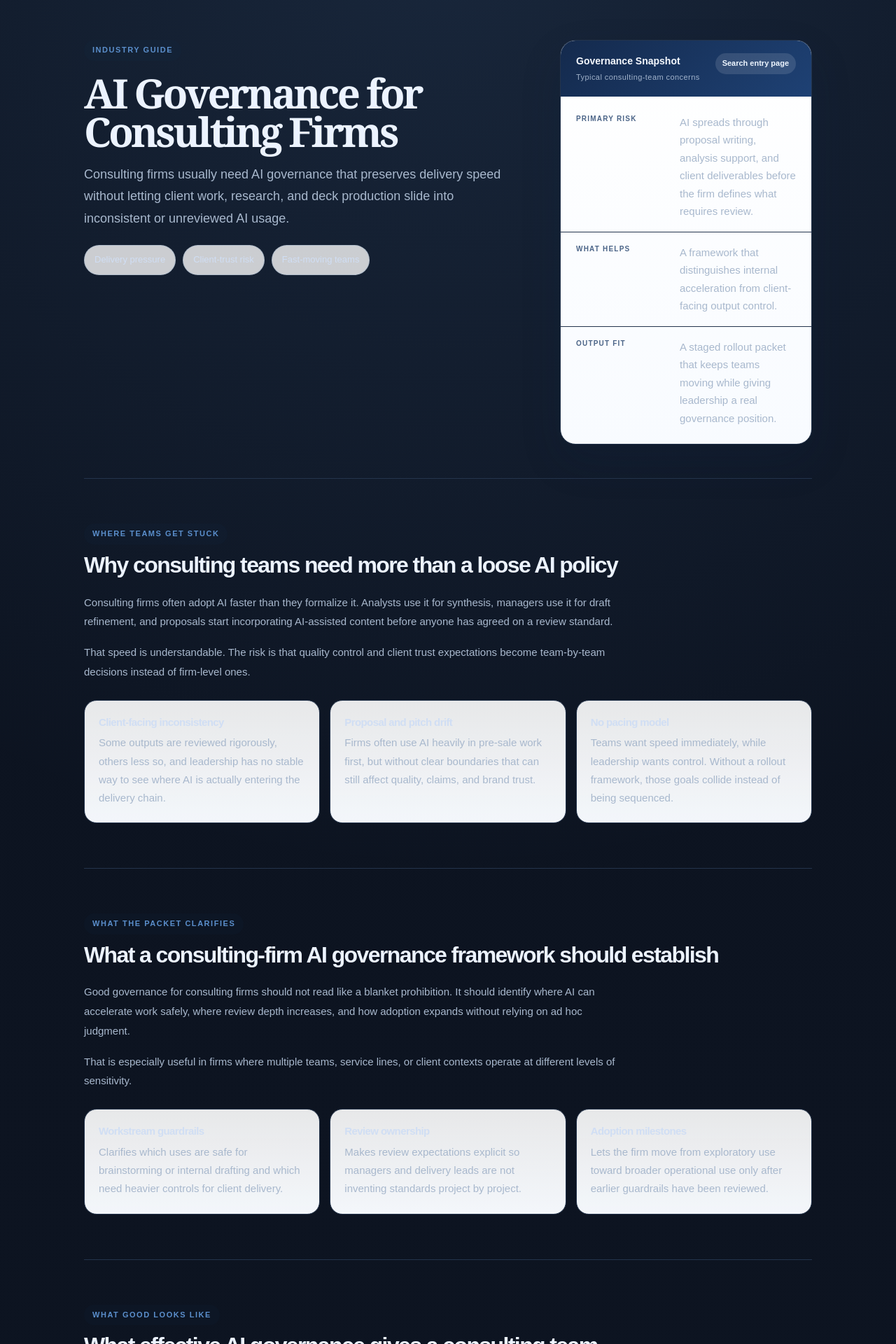
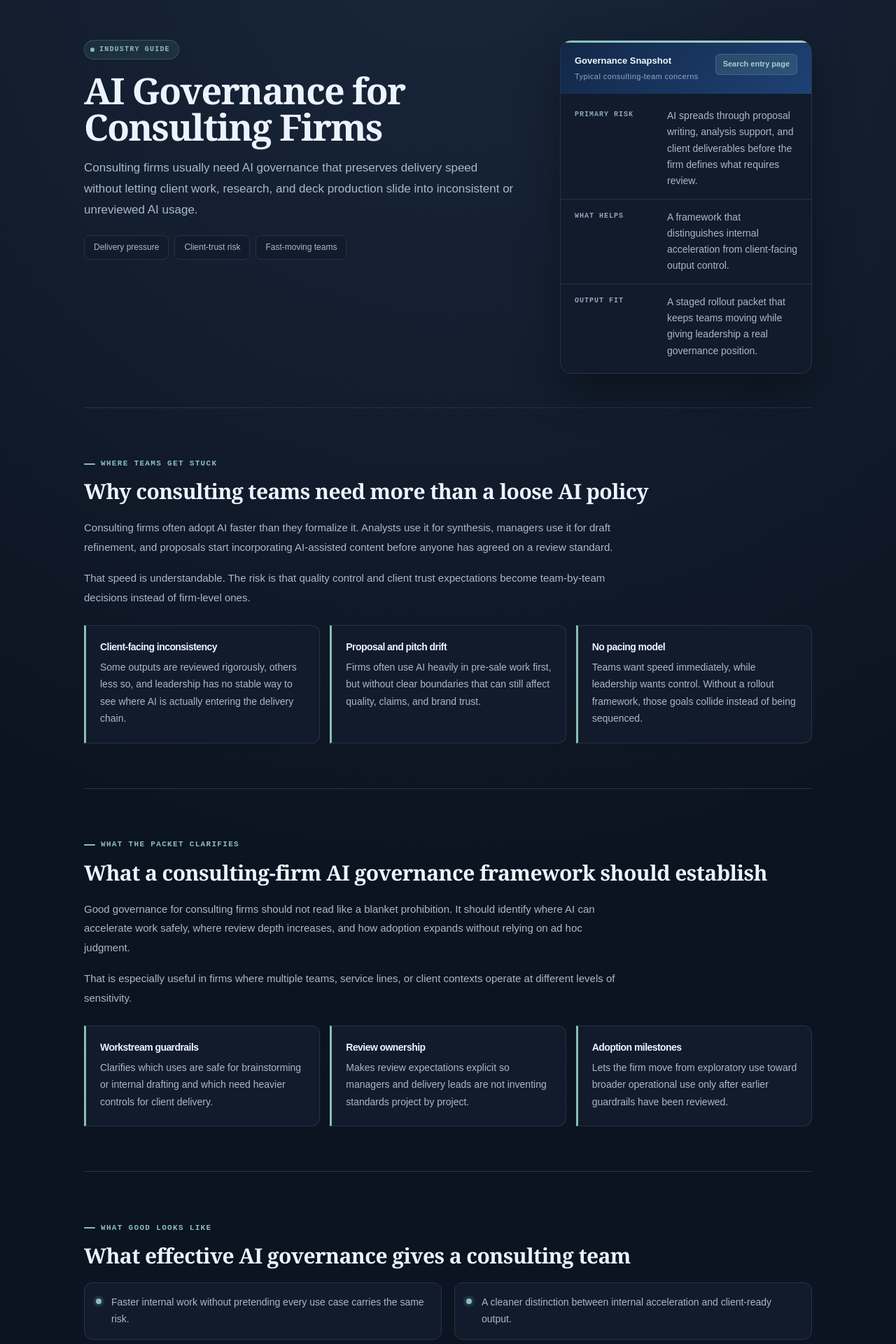
Before and after one commit to vetranod/osai, a Next.js app: page /ai-governance-for-consulting-firms in a window 1280 px wide. Shown: the part 120-2040 px from the top of the page at 70% size. Built offline with nearby package versions, Linux system fonts and the light colour scheme; no server answers.

Commit message:
Add real estate guide page and refresh guide-page CSS to match site rebrand

```diff
--- a/package.json
+++ b/package.json
@@ -8,6 +8,8 @@
     "start": "next start",
     "lint": "eslint",
     "test": "vitest",
+    "export:decision-matrix": "node ./scripts/export-decision-engine-matrix.js",
+    "export:policy-sourcebook": "node ./scripts/export-policy-content-sourcebook.js",
     "test:watch": "vitest --watch"
   },
   "dependencies": {
--- a/src/app/_marketing/guide-page.module.css
+++ b/src/app/_marketing/guide-page.module.css
@@ -3,6 +3,7 @@
   margin: 0 auto;
 }
 
+/* ── HERO ── */
 .hero {
   display: grid;
   grid-template-columns: minmax(0, 1.2fr) minmax(300px, 360px);
@@ -16,35 +17,44 @@
   max-width: 680px;
 }
 
-.eyebrow,
-.sectionLabel {
+.eyebrow {
   display: inline-flex;
   align-items: center;
-  padding: 6px 12px;
+  gap: 7px;
+  padding: 5px 12px 5px 8px;
+  margin-bottom: 18px;
+  background: rgba(110, 167, 159, 0.12);
+  border: 1px solid rgba(110, 167, 159, 0.3);
   border-radius: 999px;
-  background: rgb(23 53 95 / 0.08);
-  color: var(--accent);
-  font-size: 11px;
-  font-weight: 700;
+  font-family: var(--font-mono);
+  font-size: 10px;
+  font-weight: 600;
   text-transform: uppercase;
-  letter-spacing: 0.14em;
+  letter-spacing: 0.12em;
+  color: var(--accent-teal);
 }
 
-.eyebrow {
-  margin-bottom: 18px;
+.eyebrow::before {
+  content: '';
+  width: 6px;
+  height: 6px;
+  border-radius: 50%;
+  background: var(--accent-teal);
+  flex-shrink: 0;
 }
 
 .title {
-  font-size: clamp(38px, 5vw, 58px);
-  font-weight: 600;
-  letter-spacing: -0.06em;
-  line-height: 0.96;
+  font-family: Georgia, 'Times New Roman', serif;
+  font-size: clamp(34px, 5vw, 52px);
+  font-weight: 700;
+  letter-spacing: -0.03em;
+  line-height: 1.0;
   color: var(--foreground);
   margin-bottom: 18px;
 }
 
 .intro {
-  font-size: 18px;
+  font-size: 17px;
   color: var(--foreground-muted);
   line-height: 1.75;
   max-width: 620px;
@@ -54,29 +64,38 @@
 .heroMeta {
   display: flex;
   flex-wrap: wrap;
-  gap: 10px;
+  gap: 8px;
 }
 
 .metaChip {
-  padding: 10px 14px;
-  border-radius: 999px;
-  border: 1px solid rgb(61 115 177 / 0.18);
-  background: rgb(255 255 255 / 0.78);
-  color: var(--surface-body-strong);
-  font-size: 13px;
+  padding: 7px 13px;
+  border-radius: 8px;
+  border: 1px solid var(--border);
+  background: var(--surface);
+  color: var(--foreground-muted);
+  font-size: 12px;
+  font-weight: 500;
 }
 
+/* ── HERO CARD (snapshot) ── */
 .heroCard {
-  background: linear-gradient(180deg, #ffffff 0%, #f8fbff 100%);
+  background: var(--surface);
   border: 1px solid var(--border);
-  border-radius: 22px;
+  border-radius: 16px;
   overflow: hidden;
-  box-shadow: 0 24px 60px rgb(16 35 69 / 0.14);
+  box-shadow: var(--shadow-md);
+}
+
+.heroCard::before {
+  content: '';
+  display: block;
+  height: 3px;
+  background: linear-gradient(90deg, var(--accent-teal), #a8cdc9);
 }
 
 .heroCardHeader {
-  padding: 18px 22px;
-  background: linear-gradient(135deg, #142a4d 0%, #1e4174 100%);
+  padding: 16px 20px;
+  background: linear-gradient(135deg, #132848 0%, #1e4174 100%);
   display: flex;
   align-items: flex-start;
   justify-content: space-between;
@@ -84,37 +103,39 @@
 }
 
 .heroCardTitle {
-  font-size: 14px;
+  font-size: 13px;
   font-weight: 600;
-  color: #f5f9ff;
-  margin-bottom: 4px;
+  color: #f0f8ff;
+  margin-bottom: 3px;
 }
 
 .heroCardMeta {
   font-size: 11px;
-  color: rgb(214 227 245 / 0.72);
+  color: rgba(214, 227, 245, 0.65);
   letter-spacing: 0.04em;
 }
 
 .heroCardBadge {
   flex-shrink: 0;
-  padding: 6px 10px;
-  border-radius: 999px;
-  background: rgb(255 255 255 / 0.12);
-  color: #eef6ff;
+  padding: 5px 10px;
+  border-radius: 6px;
+  background: rgba(110, 167, 159, 0.2);
+  border: 1px solid rgba(110, 167, 159, 0.3);
+  color: #a8cdc9;
   font-size: 11px;
   font-weight: 600;
+  white-space: nowrap;
 }
 
 .heroCardBody {
-  padding: 8px 0;
+  padding: 6px 0;
 }
 
 .heroCardRow {
   display: grid;
-  grid-template-columns: 132px 1fr;
-  gap: 16px;
-  padding: 16px 22px;
+  grid-template-columns: 120px 1fr;
+  gap: 12px;
+  padding: 14px 20px;
   border-bottom: 1px solid var(--border);
   align-items: start;
 }
@@ -124,33 +145,55 @@
 }
 
 .heroCardLabel {
+  font-family: var(--font-mono);
   font-size: 10px;
   font-weight: 600;
   text-transform: uppercase;
-  letter-spacing: 0.12em;
-  color: #4b6487;
+  letter-spacing: 0.1em;
+  color: var(--foreground-subtle);
+  padding-top: 2px;
 }
 
 .heroCardValue {
-  font-size: 15px;
-  line-height: 1.7;
-  color: var(--surface-body);
+  font-size: 14px;
+  line-height: 1.65;
+  color: var(--foreground-muted);
 }
 
+/* ── SECTIONS ── */
 .section {
   padding: 64px 0;
   border-bottom: 1px solid var(--border);
 }
 
 .sectionLabel {
-  margin-bottom: 12px;
+  display: inline-flex;
+  align-items: center;
+  gap: 8px;
+  font-family: var(--font-mono);
+  font-size: 11px;
+  font-weight: 600;
+  text-transform: uppercase;
+  letter-spacing: 0.12em;
+  color: var(--accent-teal);
+  margin-bottom: 14px;
+}
+
+.sectionLabel::before {
+  content: '';
+  width: 16px;
+  height: 2px;
+  background: var(--accent-teal);
+  border-radius: 2px;
+  flex-shrink: 0;
 }
 
 .sectionHeading {
-  font-size: clamp(24px, 3vw, 32px);
-  font-weight: 600;
-  letter-spacing: -0.05em;
-  line-height: 1.08;
+  font-family: Georgia, 'Times New Roman', serif;
+  font-size: clamp(22px, 2.8vw, 30px);
+  font-weight: 700;
+  letter-spacing: -0.02em;
+  line-height: 1.1;
   color: var(--foreground);
   margin-bottom: 22px;
 }
@@ -169,6 +212,7 @@
   line-height: 1.85;
 }
 
+/* ── CHALLENGE / PACKET CARDS ── */
 .cardGrid {
   display: grid;
   grid-template-columns: repeat(3, minmax(0, 1fr));
@@ -177,25 +221,33 @@
 
 .card {
   padding: 22px 20px;
-  background: linear-gradient(180deg, rgb(255 255 255 / 0.9), rgb(248 251 255 / 0.98));
+  background: var(--surface);
   border: 1px solid var(--border);
-  border-radius: 18px;
+  border-left: 3px solid var(--accent-teal);
+  border-radius: 0 12px 12px 0;
   min-height: 100%;
+  transition: border-left-color 0.18s ease, box-shadow 0.18s ease;
+}
+
+.card:hover {
+  border-left-color: #4da39a;
+  box-shadow: 0 6px 20px rgb(0 0 0 / 0.1);
 }
 
 .cardTitle {
-  font-size: 15px;
+  font-size: 14px;
   font-weight: 600;
-  color: var(--surface-body-strong);
+  color: var(--foreground);
   margin-bottom: 8px;
 }
 
 .cardText {
-  font-size: 15px;
+  font-size: 14px;
   line-height: 1.75;
-  color: var(--surface-body);
+  color: var(--foreground-muted);
 }
 
+/* ── OUTCOME CHECKLIST ── */
 .checklist {
   display: grid;
   grid-template-columns: repeat(2, minmax(0, 1fr));
@@ -205,79 +257,100 @@
 
 .checkItem {
   position: relative;
-  padding: 18px 20px 18px 42px;
-  background: linear-gradient(180deg, rgb(255 255 255 / 0.9), rgb(248 251 255 / 0.98));
+  padding: 16px 18px 16px 38px;
+  background: var(--surface);
   border: 1px solid var(--border);
-  border-radius: 16px;
-  color: var(--surface-body-strong);
-  font-size: 15px;
+  border-radius: 12px;
+  color: var(--foreground-muted);
+  font-size: 14px;
   line-height: 1.7;
 }
 
 .checkItem::before {
   content: "";
   position: absolute;
-  left: 18px;
-  top: 24px;
-  width: 10px;
-  height: 10px;
+  left: 16px;
+  top: 22px;
+  width: 8px;
+  height: 8px;
   border-radius: 50%;
-  background: linear-gradient(135deg, #1b4f8f 0%, #4d7ebf 100%);
-  box-shadow: 0 0 0 6px rgb(61 115 177 / 0.08);
+  background: var(--accent-teal);
+  box-shadow: 0 0 0 4px rgba(110, 167, 159, 0.16);
 }
 
+/* ── FAQ ── */
 .faqList {
   display: flex;
   flex-direction: column;
-  gap: 14px;
+  gap: 12px;
 }
 
 .faqItem {
   padding: 22px 24px;
   border: 1px solid var(--border);
-  border-radius: 18px;
-  background: linear-gradient(180deg, rgb(255 255 255 / 0.88), rgb(248 251 255 / 0.96));
+  border-radius: 14px;
+  background: var(--surface);
 }
 
 .faqQuestion {
   font-size: 15px;
   font-weight: 600;
-  color: var(--surface-body-strong);
+  color: var(--foreground);
   margin-bottom: 8px;
 }
 
 .faqAnswer {
-  font-size: 15px;
-  color: var(--surface-body);
+  font-size: 14px;
+  color: var(--foreground-muted);
   line-height: 1.85;
 }
 
+/* ── BOTTOM CTA ── */
 .ctaSection {
   margin: 72px 0 28px;
-  padding: 44px 40px;
-  border-radius: 24px;
-  background: linear-gradient(135deg, #13284b 0%, #24457a 58%, #2f5fa1 100%);
+  padding: 56px 48px;
+  border-radius: 20px;
+  background: linear-gradient(145deg, #0e1e38 0%, #13284b 55%, #1b3a6b 100%);
+  box-shadow: 0 32px 80px rgba(14, 30, 56, 0.28);
+  position: relative;
+  overflow: hidden;
+}
+
+.ctaSection::before {
+  content: '';
+  position: absolute;
+  bottom: -50px;
+  right: -50px;
+  width: 240px;
+  height: 240px;
+  border-radius: 50%;
+  background: radial-gradient(circle, rgba(110, 167, 159, 0.16) 0%, transparent 70%);
+  pointer-events: none;
 }
 
 .ctaTitle {
-  font-size: clamp(28px, 4vw, 38px);
-  font-weight: 600;
-  letter-spacing: -0.05em;
-  line-height: 1.08;
+  font-family: Georgia, 'Times New Roman', serif;
+  font-size: clamp(24px, 3.5vw, 34px);
+  font-weight: 700;
+  letter-spacing: -0.02em;
+  line-height: 1.1;
   color: #fff;
   margin-bottom: 12px;
+  position: relative;
 }
 
 .ctaBody {
-  max-width: 640px;
-  color: rgb(230 239 251 / 0.82);
-  margin-bottom: 24px;
+  max-width: 600px;
+  color: rgba(225, 237, 252, 0.8);
+  margin-bottom: 28px;
+  position: relative;
 }
 
 .ctaActions {
   display: flex;
   flex-wrap: wrap;
-  gap: 14px;
+  gap: 12px;
+  position: relative;
 }
 
 .ctaPrimary,
@@ -287,26 +360,37 @@
   justify-content: center;
   min-height: 48px;
   padding: 0 24px;
-  border-radius: 999px;
+  border-radius: 10px;
   white-space: nowrap;
+  font-size: 14px;
+  font-weight: 600;
+  transition: transform 0.14s ease, box-shadow 0.14s ease;
 }
 
 .ctaPrimary {
   background: #fff;
   color: #17355f;
-  font-size: 14px;
-  font-weight: 600;
-  box-shadow: 0 18px 34px rgb(11 29 57 / 0.18);
+  box-shadow: 0 4px 0 rgba(0, 0, 0, 0.18);
+}
+
+.ctaPrimary:hover {
+  transform: translateY(-2px);
+  box-shadow: 0 6px 0 rgba(0, 0, 0, 0.15), 0 12px 24px rgba(0, 0, 0, 0.15);
 }
 
 .ctaSecondary {
-  border: 1px solid rgb(255 255 255 / 0.24);
-  color: #eef6ff;
-  font-size: 14px;
+  border: 1px solid rgba(255, 255, 255, 0.22);
+  color: rgba(238, 246, 255, 0.84);
+  background: transparent;
   font-weight: 500;
-  background: rgb(255 255 255 / 0.08);
 }
 
+.ctaSecondary:hover {
+  border-color: rgba(255, 255, 255, 0.5);
+  color: #fff;
+}
+
+/* ── RELATED GUIDES ── */
 .relatedGrid {
   display: grid;
   grid-template-columns: repeat(3, minmax(0, 1fr));
@@ -317,61 +401,47 @@
   display: block;
   padding: 22px 20px;
   border: 1px solid var(--border);
-  border-radius: 18px;
-  background: linear-gradient(180deg, rgb(255 255 255 / 0.88), rgb(248 251 255 / 0.96));
+  border-radius: 14px;
+  background: var(--surface);
   transition: transform 0.18s ease, border-color 0.18s ease, box-shadow 0.18s ease;
+  position: relative;
+  overflow: hidden;
+}
+
+.relatedCard::before {
+  content: '';
+  position: absolute;
+  top: 0; left: 0; right: 0; height: 3px;
+  background: linear-gradient(90deg, #17355f, #3d73b1);
+  transform: scaleX(0);
+  transform-origin: left;
+  transition: transform 0.22s ease;
+}
+
+.relatedCard:hover::before {
+  transform: scaleX(1);
 }
 
 .relatedCard:hover {
-  transform: translateY(-1px);
-  border-color: rgb(61 115 177 / 0.28);
-  box-shadow: 0 18px 30px rgb(16 35 69 / 0.08);
+  transform: translateY(-2px);
+  border-color: var(--border-strong);
+  box-shadow: 0 8px 28px rgb(0 0 0 / 0.14);
 }
 
 .relatedTitle {
-  font-size: 15px;
+  font-size: 14px;
   font-weight: 600;
-  color: var(--surface-body-strong);
+  color: var(--foreground);
   margin-bottom: 8px;
 }
 
 .relatedText {
-  font-size: 15px;
-  color: var(--surface-body);
+  font-size: 13px;
+  color: var(--foreground-muted);
   line-height: 1.8;
 }
 
-@media (prefers-color-scheme: dark) {
-  .metaChip,
-  .card,
-  .checkItem,
-  .faqItem,
-  .relatedCard {
-    background: linear-gradient(180deg, rgb(18 29 45 / 0.94), rgb(13 23 37 / 0.98));
-    border-color: rgb(127 176 227 / 0.2);
-    box-shadow: none;
-  }
-
-  .cardTitle,
-  .faqQuestion,
-  .relatedTitle {
-    color: #e7effb;
-  }
-
-  .cardText,
-  .faqAnswer,
-  .relatedText,
-  .checkItem,
-  .heroCardValue {
-    color: #c4d3e5;
-  }
-
-  .relatedCard:hover {
-    background: linear-gradient(180deg, rgb(21 34 52 / 0.96), rgb(15 26 41 / 0.99));
-    box-shadow: none;
-  }
-}
-
+/* ── RESPONSIVE ── */
 @media (max-width: 960px) {
   .hero,
   .cardGrid,
--- a/src/app/_marketing/guides.ts
+++ b/src/app/_marketing/guides.ts
@@ -1,4 +1,10 @@
 export const guideLinks = [
+  {
+    href: "/ai-governance-for-real-estate-firms",
+    title: "AI Governance for Real Estate Firms",
+    text: "How real estate teams can govern AI-generated listing imagery and marketing content before misleading property representations damage trust.",
+    readMinutes: 5,
+  },
   {
     href: "/ai-governance-for-law-firms",
     title: "AI Governance for Law Firms",
--- a/src/app/sitemap.ts
+++ b/src/app/sitemap.ts
@@ -38,6 +38,12 @@ export default function sitemap(): MetadataRoute.Sitemap {
       priority: 0.78,
     },
     {
+      url: absoluteUrl("/ai-governance-for-real-estate-firms"),
+      lastModified: now,
+      changeFrequency: "monthly",
+      priority: 0.75,
+    },
+    {
       url: absoluteUrl("/ai-governance-for-law-firms"),
       lastModified: now,
       changeFrequency: "monthly",
```
Also changed, not shown: src/app/ai-governance-for-real-estate-firms/page.tsx (added, +113 -0 lines).
